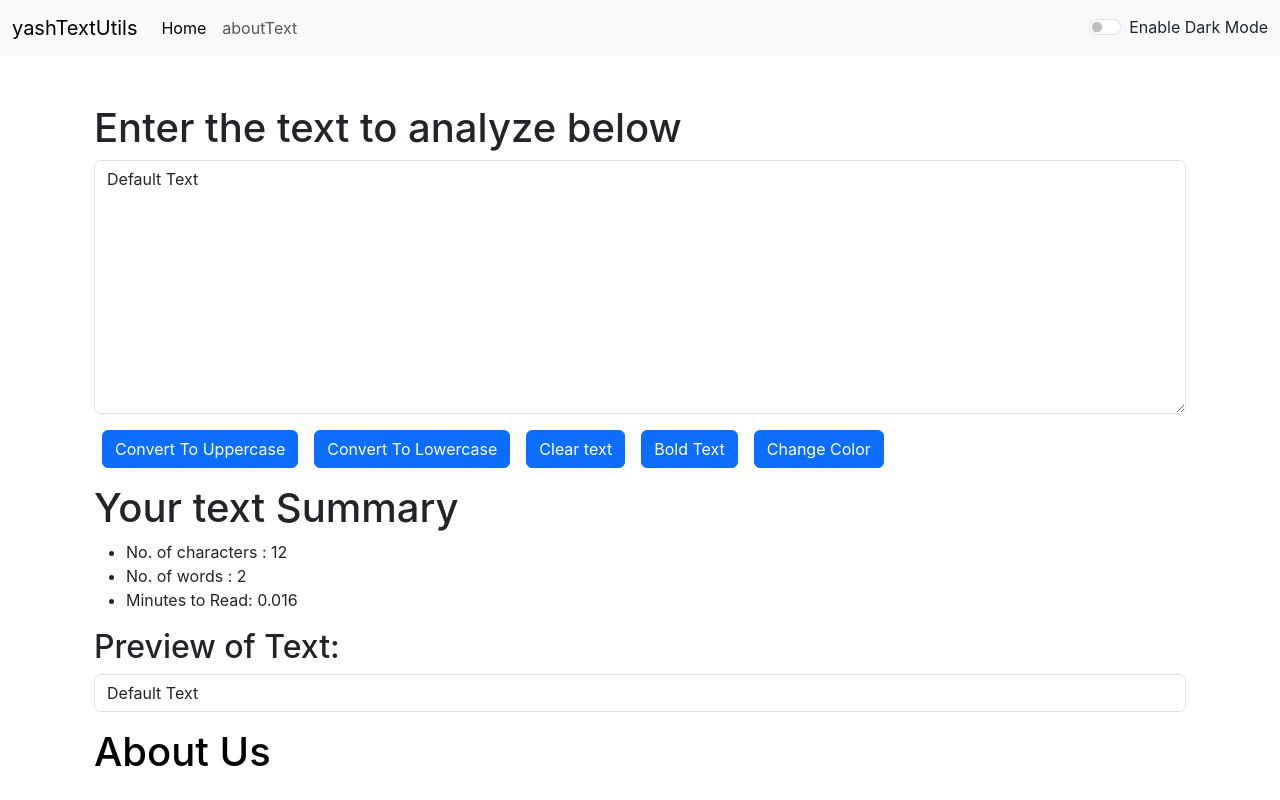
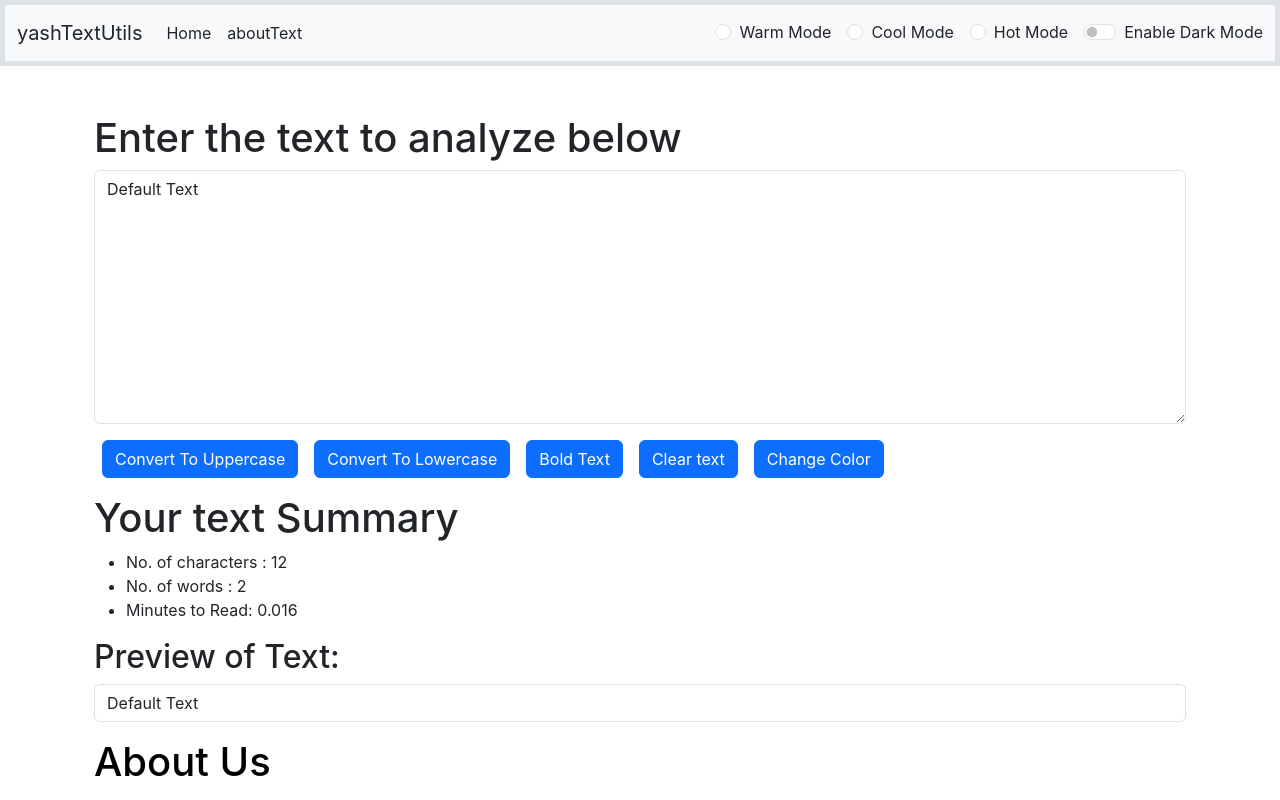
Before and after one commit to YashChavanWeb/React_Complete_Course_Notes, a React (Create React App) app in the folder 01_first_react_project/: page / in a window 1280 px wide. Shown: the top 800 px of the page. Built offline with nearby package versions, Linux system fonts and the light colour scheme.

Commit message:
understood what all functions  I have created and how they are working, also added proper comments to understand the diff in state function and the using function. Added a 07 readme file for understanding it in docs. Added the functionality of changing the buttons state

```diff
--- a/01_first_react_project/src/App.js
+++ b/01_first_react_project/src/App.js
@@ -9,6 +9,44 @@
 
   const [mode, setMode] = useState('light')
   const [alert, setAlert] = useState(null)
+  const [colorTheme, setColorTheme] = useState(mode)
+
+  const setWarmColor = () => {
+    document.body.style.backgroundColor = 'red';
+    document.body.style.color = 'yellow';
+
+
+
+    // if we want to style a button, then we need to get its id, we cannot style it directly like .button
+
+
+    let buttons = document.querySelectorAll('.btn');
+
+    // this approach will not work as the querySelectorAll gives a collection not a single element
+    //   button.style.backgroundColor = 'white';
+    //   button.style.color = 'black';
+
+
+    buttons.forEach(button => {
+      button.style.backgroundColor = 'yellow';
+      button.style.color = 'black';
+    });
+
+
+    setColorTheme('warm');     // this has no relation with the css, this is just that we are setting the mode of the color to warm which is nothing to do with the css
+  };
+
+  const setCoolColor = () => {
+    document.body.style.backgroundColor = 'blue';
+    document.body.style.color = 'white';
+    setColorTheme('cool');
+  };
+
+  const setHotColor = () => {
+    document.body.style.backgroundColor = 'orange';
+    document.body.style.color = 'black';
+    setColorTheme('hot');
+  };
 
   const showAlertOn = (message, type) => {
     setAlert({
@@ -23,29 +61,41 @@
 
   const toggleMode = () => {
     if (mode === 'light') {
-      setMode('dark')
+      setMode('dark')   // this is just for verification of the mode for if condition, it has nothing to do with the actual changing of the color
 
-      // to change the overall body color
+      // actual changing of the css is done by giving style
       document.body.style.backgroundColor = 'grey'
       showAlertOn('Dark Mode Enabled', 'success')
-
     } else {
       setMode('light')
       document.body.style.backgroundColor = 'white'
       showAlertOn('Light Mode Enabled', 'success')
-
-
     }
+    setColorTheme(mode === 'light' ? 'dark' : 'light');
   }
 
   return (
     <>
-      <Navbar title="yashTextUtils" about="aboutText" mode={mode} toggleMode={toggleMode} />
+      <Navbar
+        title="yashTextUtils"
+        about="aboutText"
+        mode={mode}
+        toggleMode={toggleMode}
+        setWarmColor={setWarmColor}
+        setCoolColor={setCoolColor}
+        setHotColor={setHotColor}
+        colorTheme={colorTheme}
+      />
 
       <Alert alert={alert} />
 
       <div className="container my-5">
-        <TextForm heading="Enter the text to analyze below" mode={mode} alert={alert} showAlertOn={showAlertOn} />
+        <TextForm
+          heading="Enter the text to analyze below"
+          mode={mode}
+          alert={alert}
+          showAlertOn={showAlertOn}
+        />
         <About />
       </div>
     </>
--- a/01_first_react_project/src/components/Navbar.js
+++ b/01_first_react_project/src/components/Navbar.js
@@ -3,30 +3,42 @@
 
 function Navbar(props) {
     return (
-        <div>
-            <nav className={`navbar navbar-expand-lg navbar-${props.mode} bg-${props.mode}`}>
+        <div className='border border-5'>
+            <nav className={`navbar navbar-expand-lg navbar-${props.colorTheme} bg-${props.colorTheme}`} style={{ color: `${props.colorTheme === 'light' ? 'black' : 'white'}` }}>
+
                 <div className="container-fluid">
-                    <a className="navbar-brand" href="/">{props.title}</a>
+                    <a className={`navbar-brand text-${props.mode === 'light' ? 'dark' : 'light'}`} href="/">{props.title}</a>
                     <button className="navbar-toggler" type="button" data-bs-toggle="collapse" data-bs-target="#navbarSupportedContent" aria-controls="navbarSupportedContent" aria-expanded="false" aria-label="Toggle navigation">
                         <span className="navbar-toggler-icon"></span>
                     </button>
                     <div className="collapse navbar-collapse" id="navbarSupportedContent">
                         <ul className="navbar-nav me-auto mb-2 mb-lg-0">
                             <li className="nav-item">
-                                <a className="nav-link active" aria-current="page" href="/">Home</a>
+                                <a className={`nav-link active text-${props.mode === 'light' ? 'dark' : 'light'}`} aria-current="page" href="/">Home</a>
                             </li>
                             <li className="nav-item">
-                                <a className="nav-link" href="/">{props.about}</a>
+                                <a className={`nav-link text-${props.mode === 'light' ? 'dark' : 'light'}`} href="/">{props.about}</a>
                             </li>
                         </ul>
-                        {/* <form className="d-flex" role="search">
-                            <input className="form-control me-2" type="search" placeholder="Search" aria-label="Search" />
-                            <button className="btn btn-outline-success" type="submit">Search</button>
-                        </form> */}
+
+                        <div className={`text-${props.mode === 'light' ? 'dark' : 'light'}`}>
+                            <div className="form-check form-check-inline" onClick={props.setWarmColor}>
+                                <input className="form-check-input" type="radio" name="inlineRadioOptions" id="inlineRadio1" value="option1" />
+                                <label className="form-check-label" htmlFor="inlineRadio1">Warm Mode</label>
+                            </div>
+                            <div className="form-check form-check-inline" onClick={props.setCoolColor}>
+                                <input className="form-check-input" type="radio" name="inlineRadioOptions" id="inlineRadio2" value="option2" />
+                                <label className="form-check-label" htmlFor="inlineRadio2">Cool Mode</label>
+                            </div>
+                            <div className="form-check form-check-inline" onClick={props.setHotColor}>
+                                <input className="form-check-input" type="radio" name="inlineRadioOptions" id="inlineRadio3" value="option3" />
+                                <label className="form-check-label" htmlFor="inlineRadio3">Hot Mode</label>
+                            </div>
+                        </div>
 
                         <div className="form-check form-switch">
                             <input className="form-check-input" type="checkbox" id="flexSwitchCheckDefault" onClick={props.toggleMode} />
-                            <label className={`form-check-label text-${props.mode === 'light' ? 'dark' : 'light'} htmlFor="flexSwitchCheckDefault `} >Enable Dark Mode</label>
+                            <label className={`form-check-label text-${props.mode === 'light' ? 'dark' : 'light'}`} htmlFor="flexSwitchCheckDefault">Enable Dark Mode</label>
                         </div>
                     </div>
                 </div>
@@ -36,14 +48,12 @@
 }
 
 // adding important checks
-
 Navbar.propTypes = {
     title: PropTypes.string,
     about: PropTypes.string.isRequired  // so if we don't pass a prop it will show error
 }
 
 // setting default values - if we don't pass props
-
 Navbar.defaultProps = {
     about: "Default About"
 }
--- a/01_first_react_project/src/components/TextForm.js
+++ b/01_first_react_project/src/components/TextForm.js
@@ -50,8 +50,8 @@
                 </div>
                 <button className="btn btn-primary mx-2" onClick={convertToUpper}>Convert To Uppercase</button>
                 <button className="btn btn-primary mx-2" onClick={convertToLower}>Convert To Lowercase</button>
+                <button className="btn btn-primary mx-2" onClick={boldText}>Bold Text</button>
                 <button className="btn btn-primary mx-2" onClick={clearTheText}>Clear text</button>
-                <button className="btn btn-primary mx-2" onClick={boldText}>Bold Text</button>
                 <button className="btn btn-primary mx-2" onClick={changeColor}>Change Color</button>
             </div>
 
```
Also changed, not shown: 1 other file (tests, documents, lock files or other folders).
